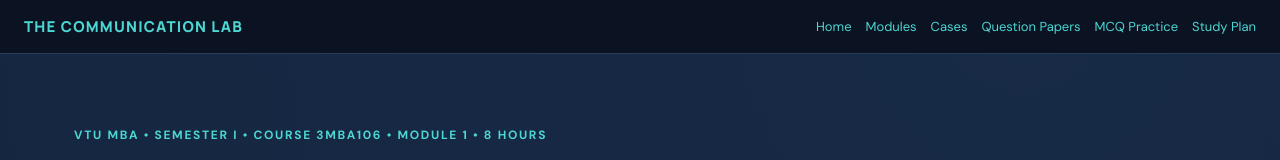
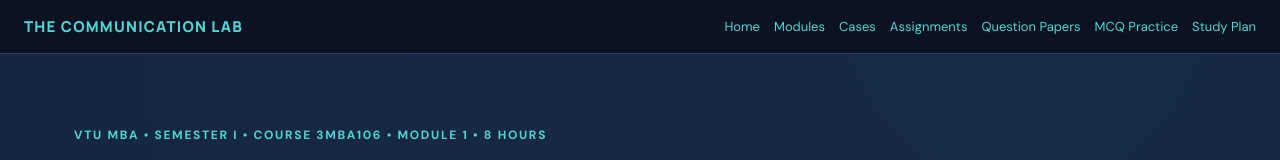
Before and after one commit to mahesh-from-sirsi/Managerial-Communication, a plain HTML site: page modules/module-1.html in a window 1280 px wide. Shown: the top 160 px of the page. Drawn offline with Linux system fonts and the light colour scheme.

Commit message:
Add visible assignments navigation on modules/module-1.html

```diff
--- a/modules/module-1.html
+++ b/modules/module-1.html
@@ -39,7 +39,7 @@ table{display:block;overflow-x:auto}
 <body>
 <header class="top">
 <a class="brand" href="../index.html">THE <span>COMMUNICATION LAB</span></a>
-<nav class="nav"><a href="../index.html">Home</a><a href="module-1.html">Modules</a><a href="../cases.html">Cases</a><a href="../question-papers.html">Question Papers</a><a href="../quizzes/index.html">MCQ Practice</a><a href="../study-plan.html">Study Plan</a></nav>
+<nav class="nav"><a href="../index.html">Home</a><a href="module-1.html">Modules</a><a href="../cases.html">Cases</a><a href="../assignments.html">Assignments</a><a href="../question-papers.html">Question Papers</a><a href="../quizzes/index.html">MCQ Practice</a><a href="../study-plan.html">Study Plan</a></nav>
 </header>
 <main class="wrap">
 <section class="hero">
```
